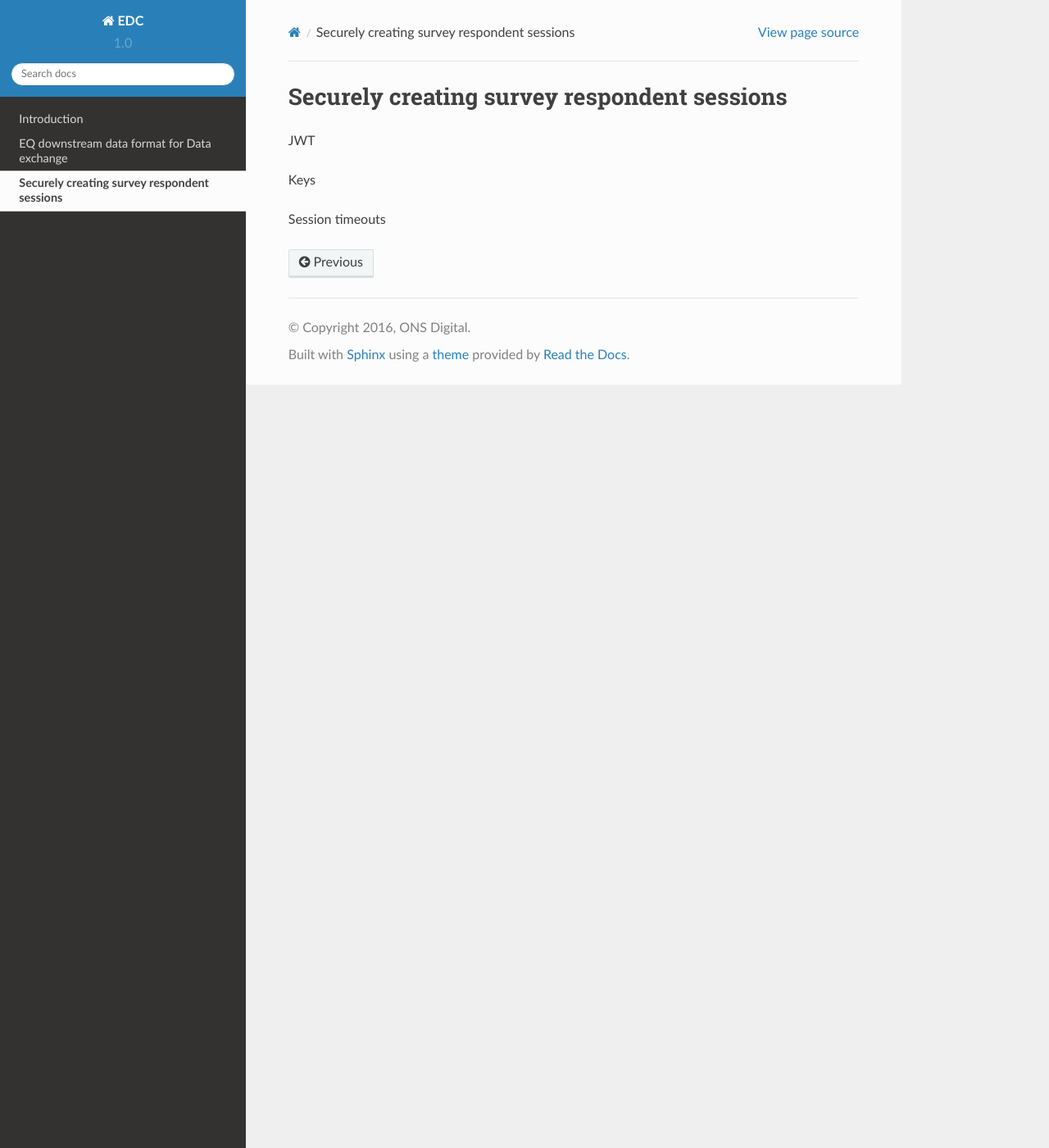
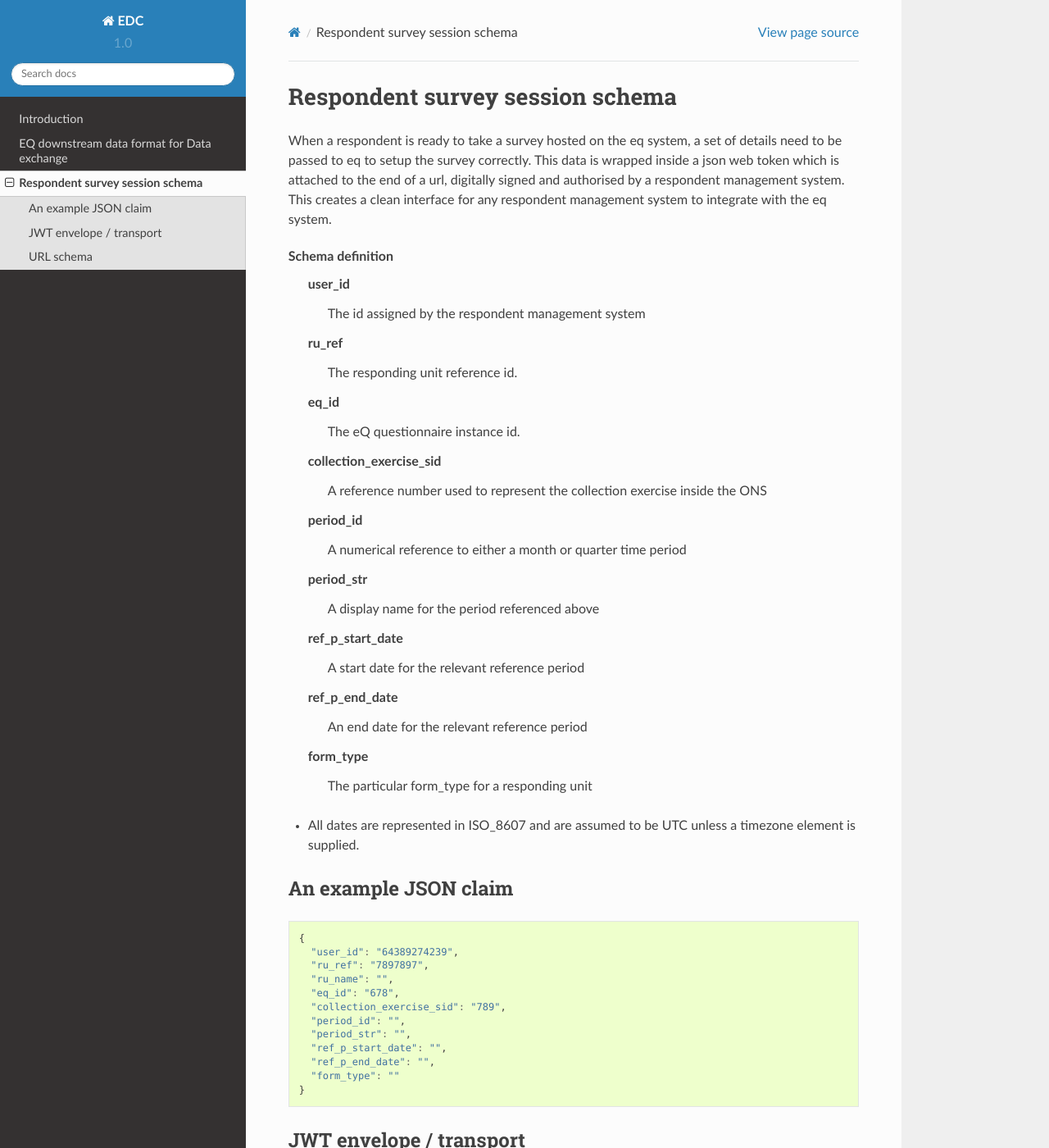
Before and after one commit to ONSdigital/ons-schema-definitions, a Sphinx documentation site: the page built from docs/rm-eq.rst, in a window 1280 px wide and 1400 px high. Shown: the whole window at 82% size. Built offline with Sphinx 7.4.7 and the Read the Docs theme 2.0.0, drawn with Linux system fonts in a browser that asks for light colours; some of the changed text lies outside the part shown.

Commit message:
Add respondent management schema
This commit adds the claim definition for a respondent management system creating a
new session on eq for a user to coimplete a survey.

```diff
--- a/docs/rm-eq.rst
+++ b/docs/rm-eq.rst
@@ -1,9 +1,64 @@
-Securely creating survey respondent sessions
---------------------------------------------
+Respondent survey session schema
+--------------------------------
+
+When a respondent is ready to take a survey hosted on the eq system, a set of details
+need to be passed to eq to setup the survey correctly. This data is wrapped inside a json web
+token which is attached to the end of a url, digitally signed and authorised by a respondent
+management system. This creates a clean interface for any respondent management system
+to integrate with the eq system.
+
+Schema definition
+  user_id
+    The id assigned by the respondent management system
+  ru_ref
+    The responding unit reference id.
+  eq_id
+    The eQ questionnaire instance id.
+  collection_exercise_sid
+    A reference number used to represent the collection exercise inside the ONS
+  period_id
+    A numerical reference to either a month or quarter time period
+  period_str
+    A display name for the period referenced above
+  ref_p_start_date
+    A start date for the relevant reference period
+  ref_p_end_date
+    An end date for the relevant reference period
+  form_type
+    The particular form_type for a responding unit
+
+* All dates are represented in ISO_8607 and are assumed to be UTC unless a timezone element is supplied.
 
 
-JWT
 
-Keys
+An example JSON claim
+=====================
 
-Session timeouts
+.. code-block:: javascript
+
+  {
+    "user_id": "64389274239",
+    "ru_ref": "7897897",
+    "ru_name": "",
+    "eq_id": "678",
+    "collection_exercise_sid": "789",
+    "period_id": "",
+    "period_str": "",
+    "ref_p_start_date": "",
+    "ref_p_end_date": "",
+    "form_type": ""
+  }
+
+
+JWT envelope / transport
+========================
+
+Each respondent session is encrypted and wrapped as a `json web token (JWT) <http://jwt.io/>`_ (RFC 7519) which
+is then appended to a url, issued via a http 302 redirect over ssl.
+
+URL schema
+==========
+
+  https://<hostname>/session?token=<JWT>
+
+Where hostname is eq.edc.ons.gov.uk in production and preprod-surveys.eq.ons.digital in preprod.
```
Also changed, not shown: docs/start.rst (+7 -17 lines).
